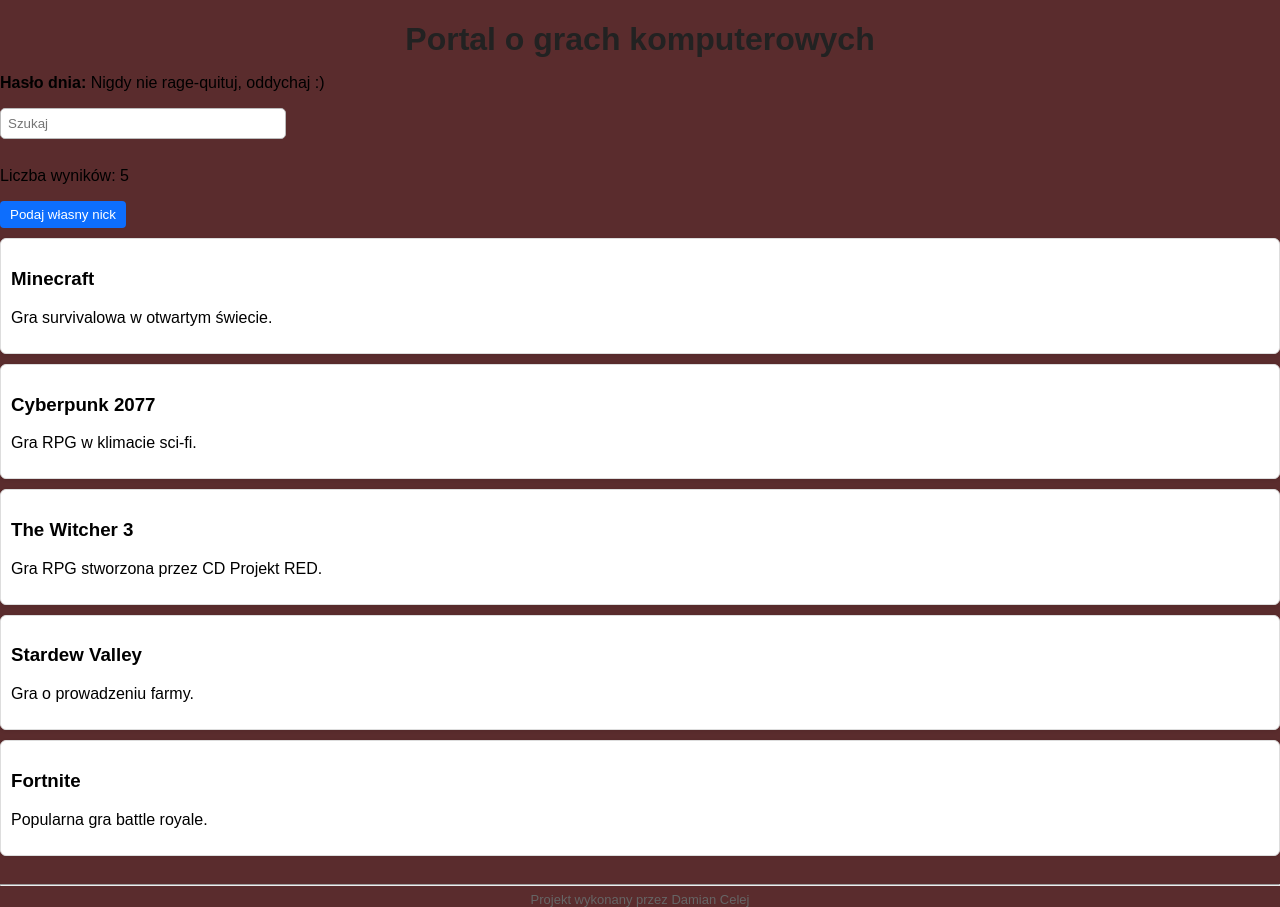
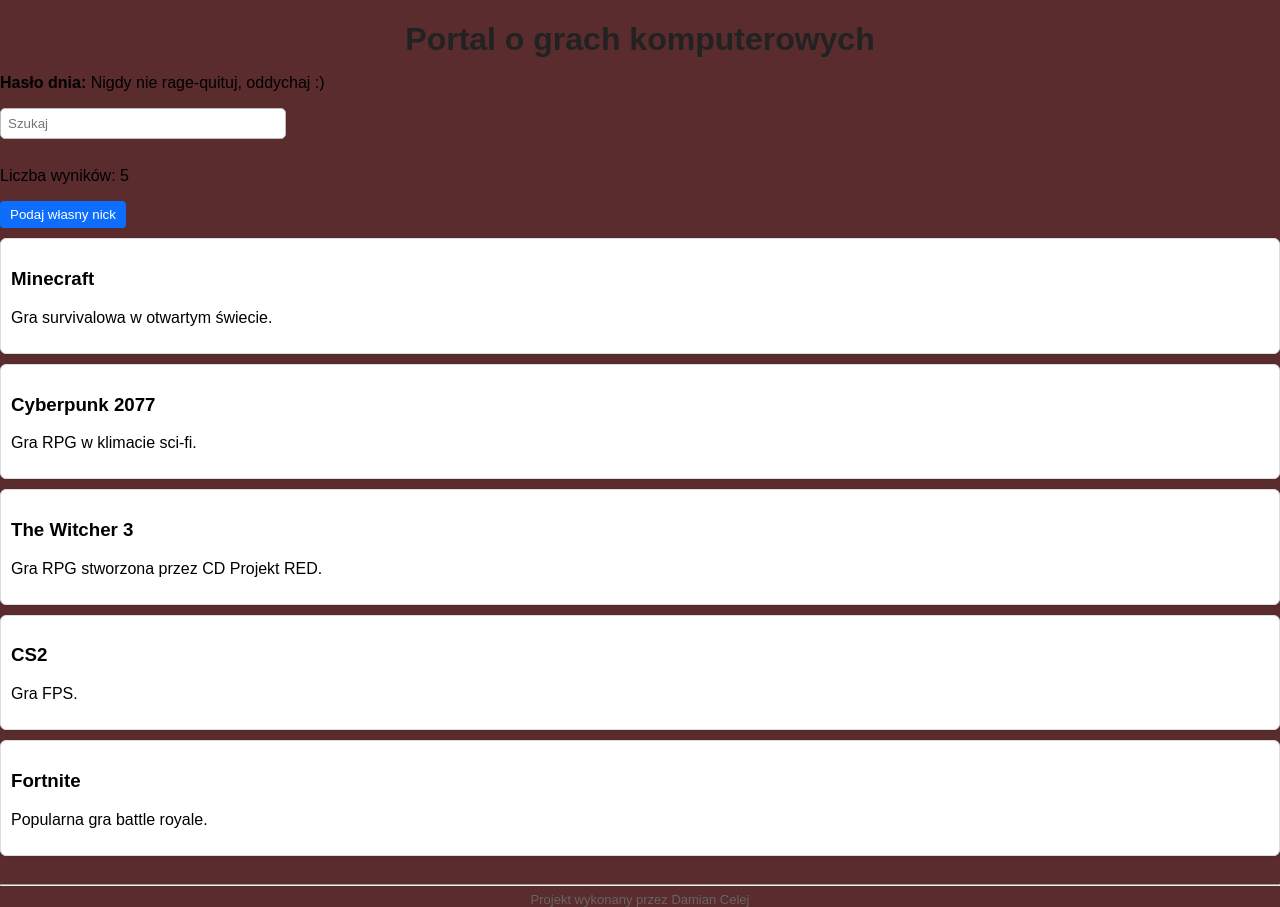
Before and after one commit to Damian-565/Damian-Celej-Strona_o_Grach, a React (Create React App) app: page / in a window 1280 px wide. Built offline with nearby package versions, Linux system fonts and the light colour scheme.

Commit message:
Update index.js

```diff
--- a/src/index.js
+++ b/src/index.js
@@ -9,7 +9,7 @@
  ["Minecraft","Gra survivalowa w otwartym świecie."],
  ["Cyberpunk 2077","Gra RPG w klimacie sci-fi."],
  ["The Witcher 3","Gra RPG stworzona przez CD Projekt RED."],
- ["Stardew Valley","Gra o prowadzeniu farmy."],
+ ["CS2","Gra FPS."],
  ["Fortnite","Popularna gra battle royale."]
 ]
 
```
